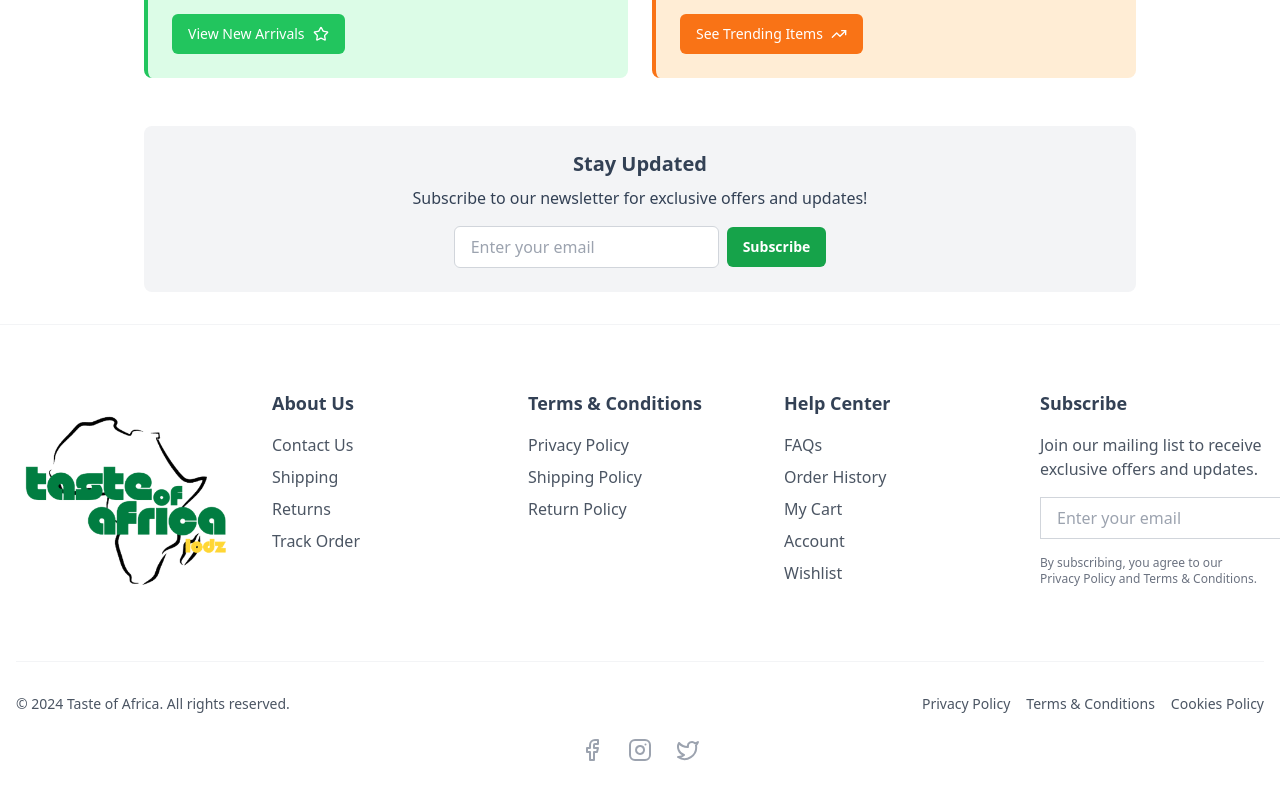
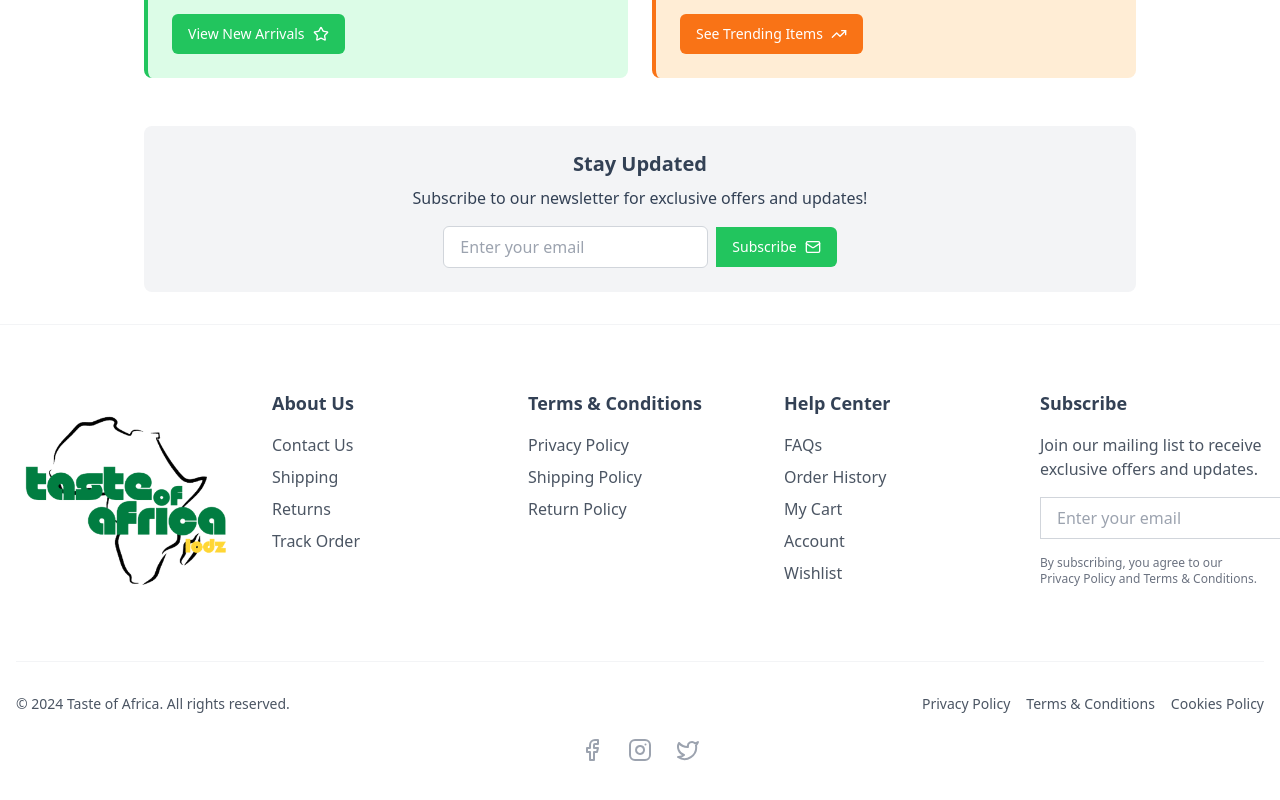
Before and after one commit to papingothegamer/taste-of-africa, a Next.js app: page /categories in a window 1280 px wide. Shown: the part 1634-2434 px from the top of the page. Built offline with nearby package versions, Linux system fonts and the light colour scheme.

Commit message:
mail buttons updated

```diff
--- a/app/categories/page.tsx
+++ b/app/categories/page.tsx
@@ -4,7 +4,7 @@ import React from 'react'
 import Image from 'next/image'
 import Link from 'next/link'
 import { motion } from 'framer-motion'
-import { ArrowRight, Star, TrendingUp } from 'lucide-react'
+import { ArrowRight, Star, TrendingUp, Mail } from 'lucide-react'
 import { Button } from '../components/ui/Button'
 
 const categories = [
@@ -144,9 +144,9 @@ export default function CategoriesPage() {
             className="px-4 py-2 border border-gray-300 rounded-md focus:outline-none focus:ring-2 focus:ring-blue-500 w-full sm:w-auto"
             required
           />
-          <Button type="submit" className="w-full sm:w-auto bg-green-600 text-white font-semibold hover:bg-green-700 focus:outline-none focus:ring-2 focus:ring-green-500">
-            Subscribe
-          </Button>
+          <Button type="submit" className="bg-green-500 hover:bg-green-600 text-white rounded-l-none">
+              Subscribe <Mail className="ml-2 h-4 w-4" />
+            </Button>
         </form>
       </motion.div>
     </div>
```
